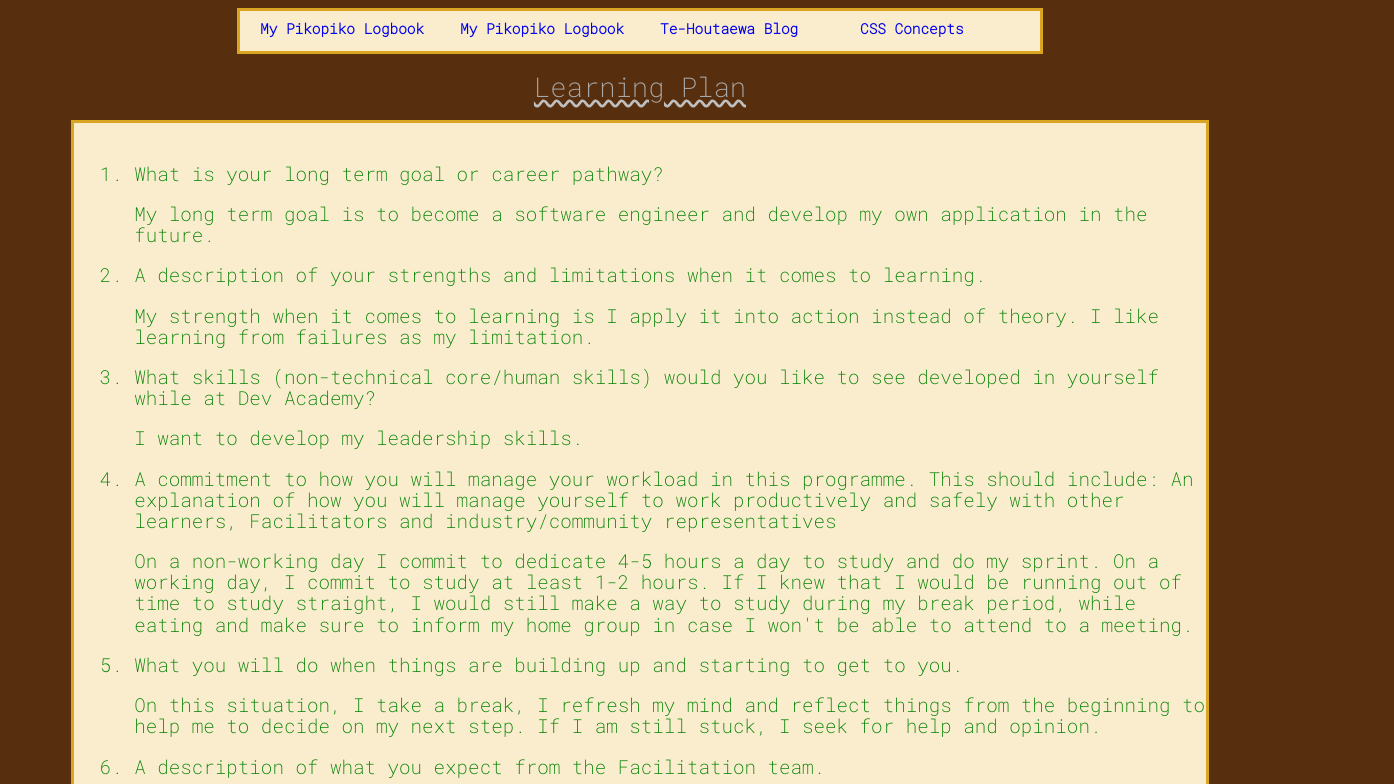
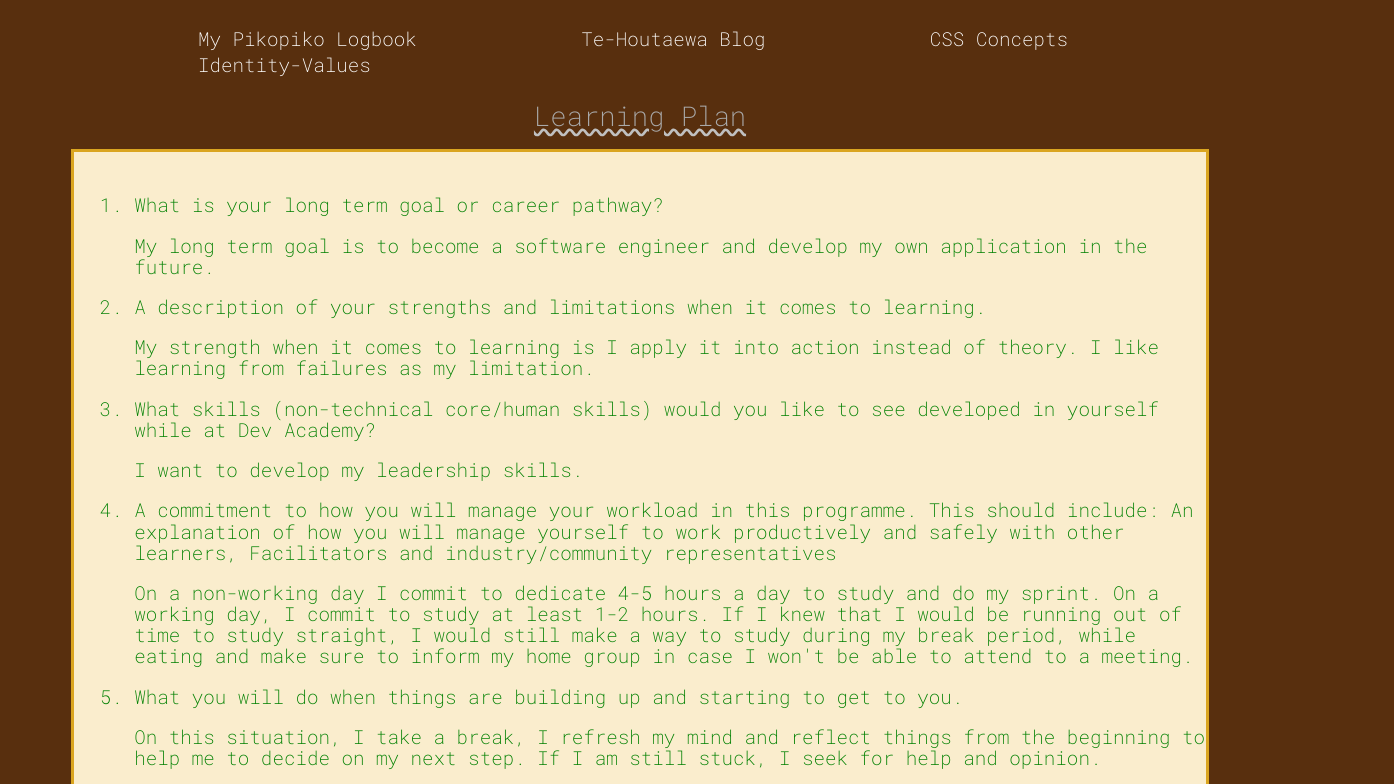
Before and after one commit to takeshi-asano/takeshi-asano.github.io, a plain HTML site: page learning-plan.html in a window 1280 px wide. Shown: the top 784 px of the page, 1394 px wide, since content can reach past the window. Drawn offline with Linux system fonts and the light colour scheme.

Commit message:
revision done

```diff
--- a/learning-plan.html
+++ b/learning-plan.html
@@ -8,16 +8,15 @@
   </head>
 
   <body>
-    <section id="container">
 
-      <div id="nav-div"><a href="index.html">My Pikopiko Logbook</a></div>
-      <div id="nav-div"><a href="index.html">My Pikopiko Logbook</a></div>
-      <div id="nav-div"><a href="blog/te-houtaewa-template.html">Te-Houtaewa Blog</a> </div>
-      <div id="nav-div"><a href="blog/html-css.html">CSS Concepts</a></div>
-
-
-    </section>
-
+    <nav>
+      <ul>
+      <li class="navbar"><a href="index.html">My Pikopiko Logbook</a></li>
+      <li class="navbar"><a href="blog/te-houtaewa-template.html">Te-Houtaewa Blog</a></li>
+      <li class="navbar"><a href="blog/html-css.html">CSS Concepts</a></li>
+      <li class="navbar"><a href="identity-values.html">Identity-Values</a></li>
+    </ul>
+    </nav>
   <Main>
 
     <h1 class="grey-text">Learning Plan</h1>
--- a/styles/main.css
+++ b/styles/main.css
@@ -54,6 +54,7 @@ h6 {
 }
 
 a {
+  color:white;
   text-decoration: none;
 }
 
@@ -68,17 +69,34 @@ div {
   padding-top: 20px;
 }
 
+@media (min-width: 43rem) {
+
+  div {
+
+    color: green;
+    background-color: #faedcd;
+    font-size: 1.4rem;
+    position: static;
+    border: 3px solid goldenrod;
+    margin-top: 10px;
+    padding-left: 20px;
+    padding-top: 20px;
+  }
+
+}
+
 nav {
-
+  display: block;
   font-size: 1.5em;
 }
 
 
 
 nav .navbar, .navbar li {
-  background-color: #faedcd;
+
+
   display: block;
-
+  padding-left: 150px;
 
 
 }
@@ -126,34 +144,6 @@ li {
 
 
 
-#container {
-  background-color: #faedcd;
-  width: 800px;
-  height: 40px;
-  margin: 0 auto;
-  border: 3px solid goldenrod;
-  display: inline-block;
-  display: flex;
-  flex-direction: row;
-  justify-content: center;
-  position: static;
-}
-
-#container #nav-div {
-
-  width: 200px;
-  height: 15px;
-  border: none;
-  font-weight: bold;
-  padding-top: 0px;
-}
-
-[type='radio'] {
-
-}
-
-
-
 
 /* CLASSES & ID */
 
@@ -188,10 +178,23 @@ li {
 
   }
 
+div #git {
+
+  color: blue;
+}
+
 div img {
 
-width: 600px;
-height: auto;
-padding-left: 700px;
+width: 200px;
+height: 200px;
+padding-left: 100px;
 
 }
+
+@media (min-width: 43rem) {
+
+  div img {width: 600px;
+  height: auto;
+  padding-left: 400px;
+  }
+}
```
Also changed, not shown: identity-values.html (+8 -7 lines), index.html (+3 -4 lines).
